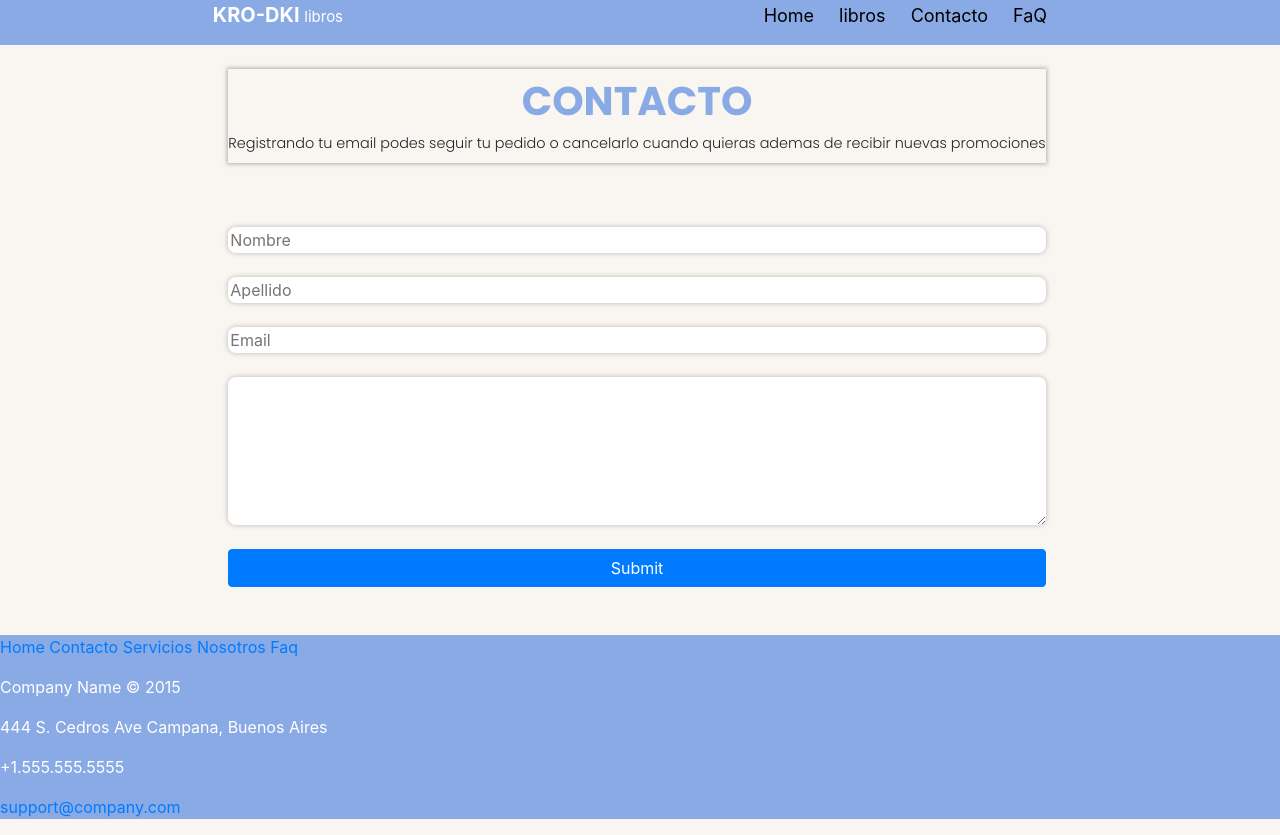
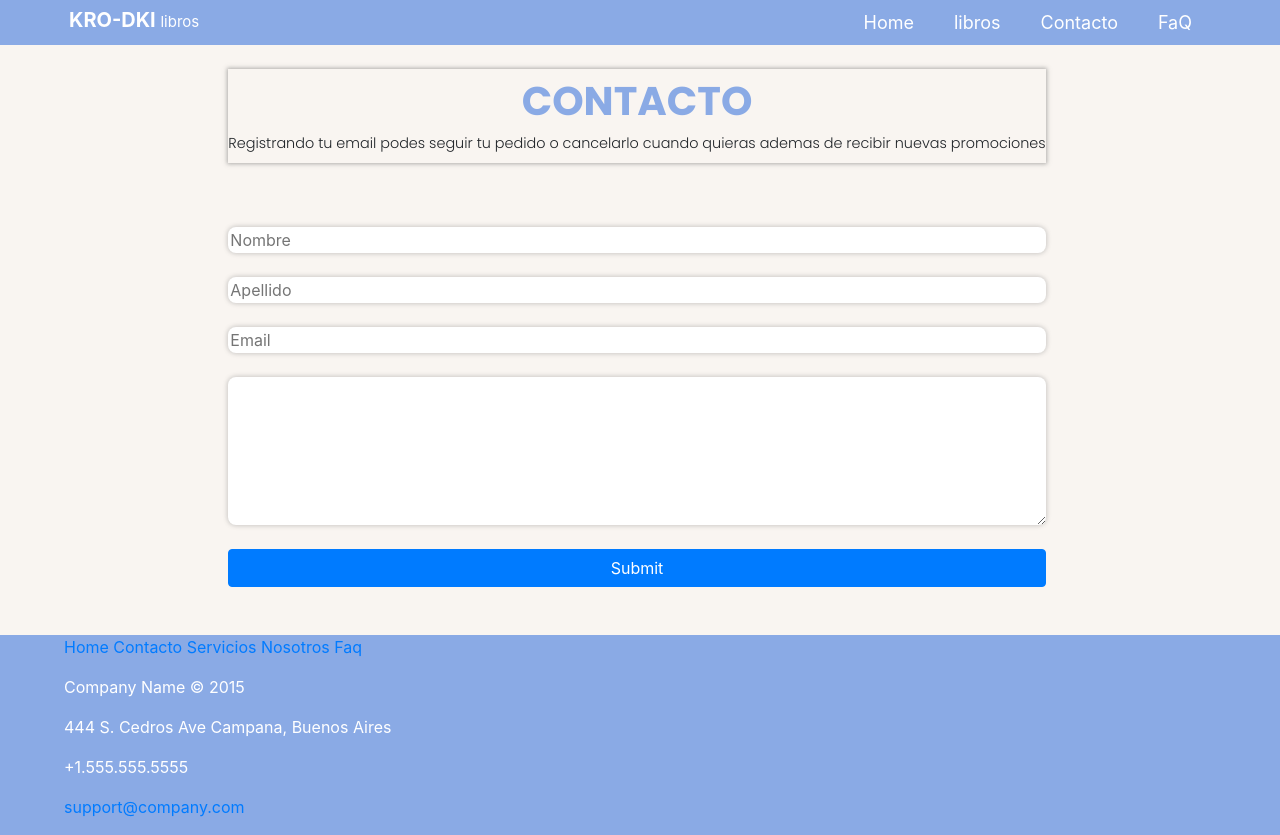
Before and after one commit to chino-hub/proyecto-final, a website: page pages/contacto.html in a window 1280 px wide. Drawn offline with nearby package versions, Linux system fonts and the light colour scheme.

Commit message:
se trabajo con box modeling

```diff
--- a/pages/contacto.html
+++ b/pages/contacto.html
@@ -24,25 +24,25 @@
         <div class="row">
             <div class="col-12 p-0">
                 <header id="header">
-                    <nav class="nav d-flex flex-row-reverse justify-content-col-between flex-md-row justify-content-md-between ">
-                        <div class=" nav__logo ">
-                            <a class="text-decoration-none" href="../index.html">KRO-DKI <span>libros</span></a>
+                    <nav class="contenedor navBar d-flex flex-row-reverse justify-content-col-between flex-md-row justify-content-md-between ">
+                        <div class=" nav__logo m-md-0 ">
+                            <a class="text-decoration-none d-inline-block m-auto" href="../index.html">KRO-DKI <span>libros</span></a>
                         </div>
 
-                        <ul class="menu d-flex flex-column flex-md-row active p-0 " id="menu">
-                            <li class="menu__item ">
+                        <ul class="menu d-flex flex-column flex-md-row active m-md-0 " id="menu">
+                            <li class="menu__item pl-3 pr-4 m-md-auto">
                                 <a class="menu__link text-decoration-none" href="../index.html"><img class="d-inline-block d-md-none mr-3 " src="../assets/iconos/house.svg" alt="icono de casa">Home</a>
                             </li>
 
-                            <li class="menu__item ">
+                            <li class="menu__item pl-3 pr-4 m-md-auto ">
                                 <a class="menu__link text-decoration-none" href="servicio.html"><img class="d-inline-block d-md-none mr-3 " src="../assets/iconos/book.svg" alt="icono de libro"> libros</a>
                             </li>
 
-                            <li class="menu__item ">
+                            <li class="menu__item pl-3 pr-4 m-md-auto">
                                 <a class="menu__link text-decoration-none" href="contacto.html"><img class="d-inline-block d-md-none mr-3" src="../assets/iconos/person-lines-fill.svg" alt="icono para contacto">Contacto</a>
                             </li>
 
-                            <li class="menu__item ">
+                            <li class="menu__item pl-3 pr-4 m-md-auto ">
                                 <a class="menu__link text-decoration-none" href="preguntas.html"><img class="d-inline-block d-md-none mr-3 " src="../assets/iconos/envelope.svg" alt="icono para preguntas frecuentes"> FaQ</a>
                             </li>
                         </ul>
@@ -83,13 +83,13 @@
 
 
         <div class="row mt-5 ">
-            <div class="col-12 p-0 ">
+            <div class="col-12 p-0 bg ">
                 <footer id="footer-main" class="contenedor">
 
                     <div class="footer-left">
 
 
-                        <p class="footer-links">
+                        <p class="footer-links bg-color">
                             <a href="../index.html" class="link-1">Home</a>
 
                             <a href="contacto.html">Contacto</a>
--- a/scss/_contacto.scss
+++ b/scss/_contacto.scss
@@ -13,6 +13,10 @@ body {
 // estilos formulario
 #formulario {
     margin: auto;
+}
+
+.navBar {
+    height: 100%;
 }
 
 .texto {
--- a/scss/_contenidoHome.scss
+++ b/scss/_contenidoHome.scss
@@ -24,6 +24,14 @@ body {
 .segmento__img {
     width: 30px;
     height: 30px;
+}
+
+.bg {
+    background-color: $color-blue;
+}
+
+.bg-color {
+    color: $color-white;
 }
 
 // estilos titulo
@@ -63,7 +71,13 @@ body {
     }
 }
 
+// VISTA DESKTOP
 @media only screen and (min-width:960px) {
+    .contenedor {
+        max-width: 1280px;
+        width: 90%;
+        margin: auto;
+    }
     .presentacion {
         text-align: center;
         height: 30vh;
@@ -78,9 +92,6 @@ body {
             color: #fff;
             font-weight: lighter;
         }
-    }
-    #header {
-        height: 45px;
     }
     .tarjeta {
         width: 170px;
--- a/scss/_menu.scss
+++ b/scss/_menu.scss
@@ -60,11 +60,11 @@ a {
     transition: all .5s ease;
     &__item {
         margin-top: 40px;
-        margin-left: 10px;
         font-size: 20px;
     }
     &__link {
         display: block;
+        color: $color-white !important;
     }
 }
 
@@ -73,8 +73,18 @@ a {
 }
 
 // FIN MENU HAMBURGUESA
+// VISTA TABLET
 @media only screen and (min-width:768px) {
+    .contenedor {
+        max-width: 1280px;
+        width: 90%;
+        margin: auto;
+    }
+    .navBar {
+        height: 100%;
+    }
     #header {
+        height: 45px;
         box-shadow: 0px 0px 0px 1px 10px #666;
     }
     .list {
```
Also changed, not shown: index.html (+34 -25 lines), pages/preguntas.html (+13 -10 lines), pages/servicio.html (+16 -13 lines), css/style.css.
